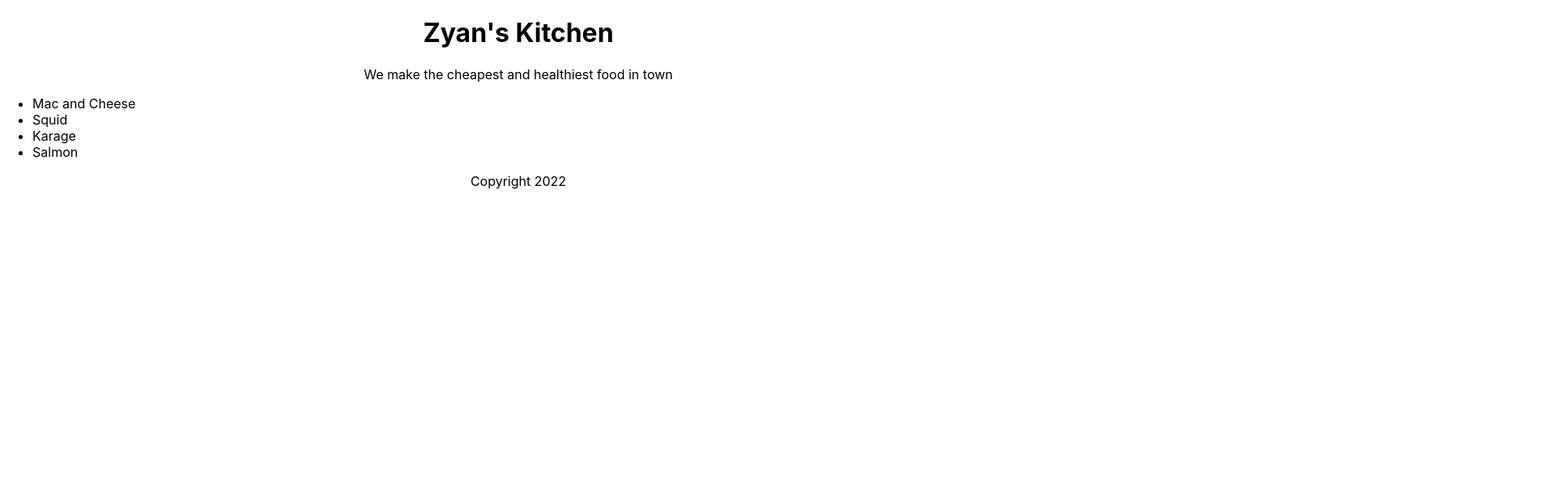
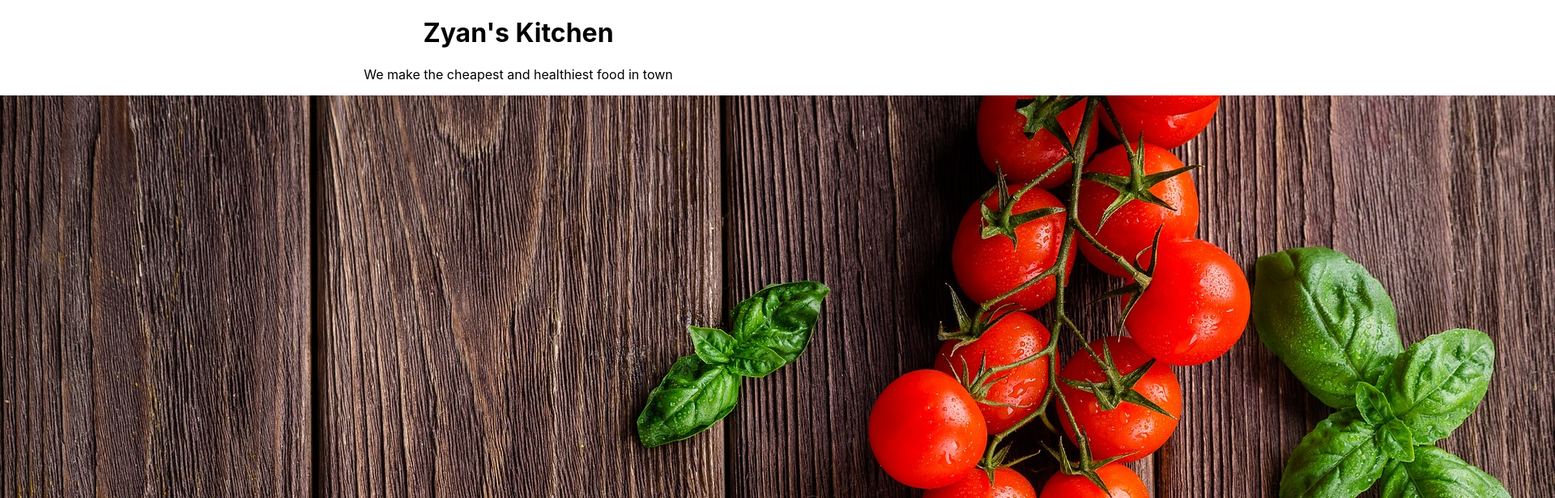
Before and after one commit to ahrarhayat/react-essentials, a React (Create React App) app: page / in a window 1280 px wide. Shown: the top 616 px of the page at 81% size, 1920 px wide, since content can reach past the window. Built offline with nearby package versions, Linux system fonts and the light colour scheme.

Commit message:
added image

```diff
--- a/src/App.js
+++ b/src/App.js
@@ -1,5 +1,5 @@
 import './App.css';
-
+import food from './food.jpg'
 function Header(props)
 {
   return (
@@ -14,6 +14,7 @@ function Main(props)
   return (
     <section>
       <p>We make the {props.adjective} and healthiest food in town</p>
+      <img src={food} alt="" />
       <ul style={{ textAlign: "left" }}>
       {props.dishes.map((dish ,i) =>
       <li key = {dish.id}>{dish.title}</li>)}
```
Also changed, not shown: src/food.jpg (added).
